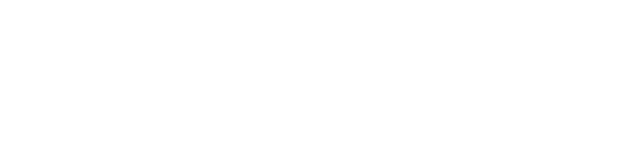
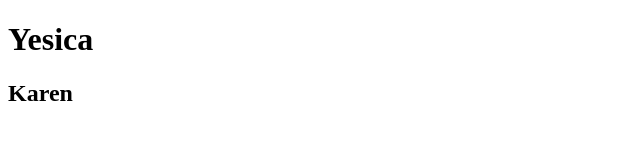
Before and after one commit to YesicaKaren/proyecto, a plain HTML site: page index.html in a window 1280 px wide. Shown: the whole page, without its empty margins (0-640 px from the left). Drawn offline with Linux system fonts and the light colour scheme.

Commit message:
Colaboracion

```diff
--- a/index.html
+++ b/index.html
@@ -5,6 +5,12 @@
     <meta http-equiv="X-UA-Compatible" content="IE=edge">
     <meta name="viewport" content="width=device-width, initial-scale=1.0">
     <title>Portada</title>
+    <h1>
+         Yesica
+    </h1>
+    <h2>
+          Karen
+    </h2>
 </head>
 <body>
 
```
